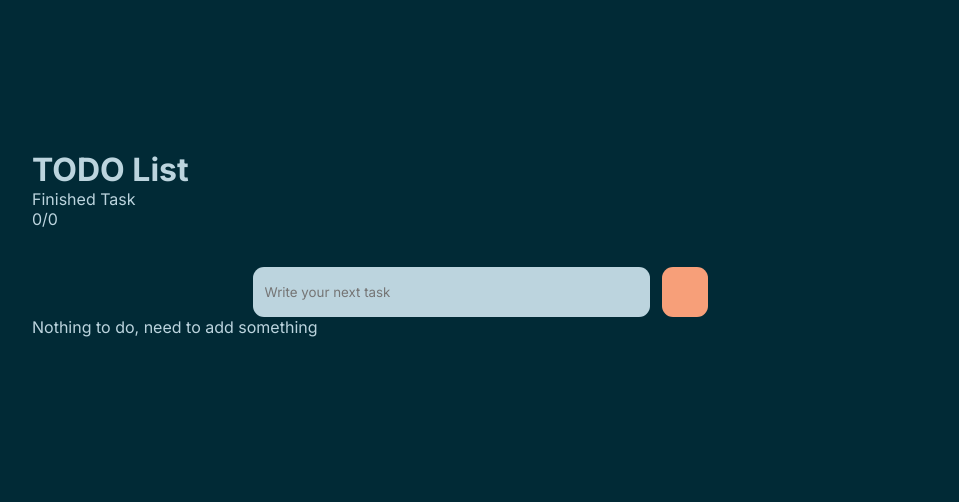
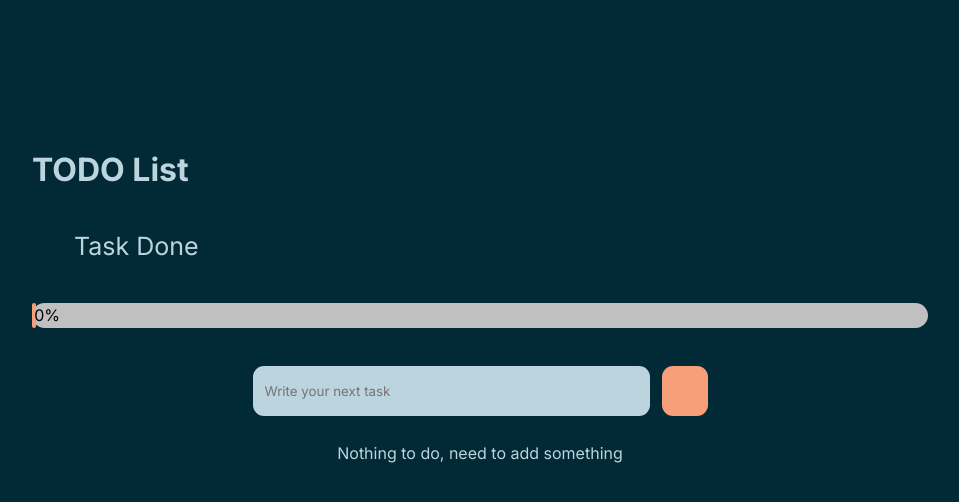
Before and after one commit to timmy0402/tim-to-do, a Next.js app: page / in a window 1280 px wide. Shown: the top 502 px of the page, without its empty margins (160-1119 px from the left). Built offline with nearby package versions, Linux system fonts and the light colour scheme.

Commit message:
added taskbar

```diff
--- a/src/app/styles.css
+++ b/src/app/styles.css
@@ -34,6 +34,18 @@ button {
     display: flex;
     flex-direction: column;
     width: 70%;
+}
+
+
+
+@media (max-width: 510px) {
+    .wrapper {
+        width: 100%;
+    }
+
+    header {
+        justify-content: center;
+    }
 }
 
 .visually-hidden {
@@ -80,14 +92,50 @@ button {
     width: 90%;
 }
 
-progress-bar {
-    border: 1px solid #c2b39a;
+.container {
+    width: 100%;
+    height: 25px;
+    background-color: rgb(192, 192, 192);
+    border-radius: 15px;
+    text-align: center;
+}
+
+.taskDoneBar {
+    width: 50%;
+    height: 25px;
+    background-color: #F79F79;
+    color: #000000;
+    text-align: right;
+    padding: 0.25%;
+    border-radius: 15px;
+}
+
+.taskDoneWord {
     display: flex;
     align-items: center;
-    justify-content: space-around;
+    justify-content: flex-start;
+    text-align: center;
+    gap: 12px;
+    padding: 42px;
+    font-size: 25px;
+}
+
+header {
+    display: flex;
+    align-items: center;
+    justify-content: flex-start;
+    gap: 12px;
+    padding: 42px;
+}
+
+.todo_list {
     align-self: center;
-    width: 90%;
+    width: 97%;
     max-width: 455px;
-    padding: 12px;
-    border-radius: 11px;
+    display: flex;
+    flex-direction: column;
+    align-items: center;
+    margin-top: 27px;
+    margin-bottom: 27px;
+    gap: 27px;
 }
--- a/src/components/ProgressBar.jsx
+++ b/src/components/ProgressBar.jsx
@@ -1,12 +1,16 @@
+import { useState } from "react";
 function ProgressBar({ completedTask, totalTask }) {
+    const [progress] = useState(0);
     return (
         <>
-            <section>
-                <div>
-                    <p>Finished Task</p>
+            <section className="progress-bar-section">
+                <div className="taskDoneWord">
+                    <p>Task Done</p>
                 </div>
-                <div>
-                    {completedTask}/{totalTask}
+                <div className="container">
+                    <div className="taskDoneBar" style={{ width: `${progress}%` }} >
+                        {progress}%
+                    </div>
                 </div>
             </section>
         </>
--- a/src/components/TaskList.jsx
+++ b/src/components/TaskList.jsx
@@ -30,7 +30,7 @@ function Task({ item }) {
 function TaskList({ tasks }) {
     return (
         <>
-            <ol className="TODOList">
+            <ol className="todo_list">
                 {tasks && tasks.length > 0 ? (
                     tasks?.map((item, index) => <Task key={index} item={item} />)
                 ) : (
```
